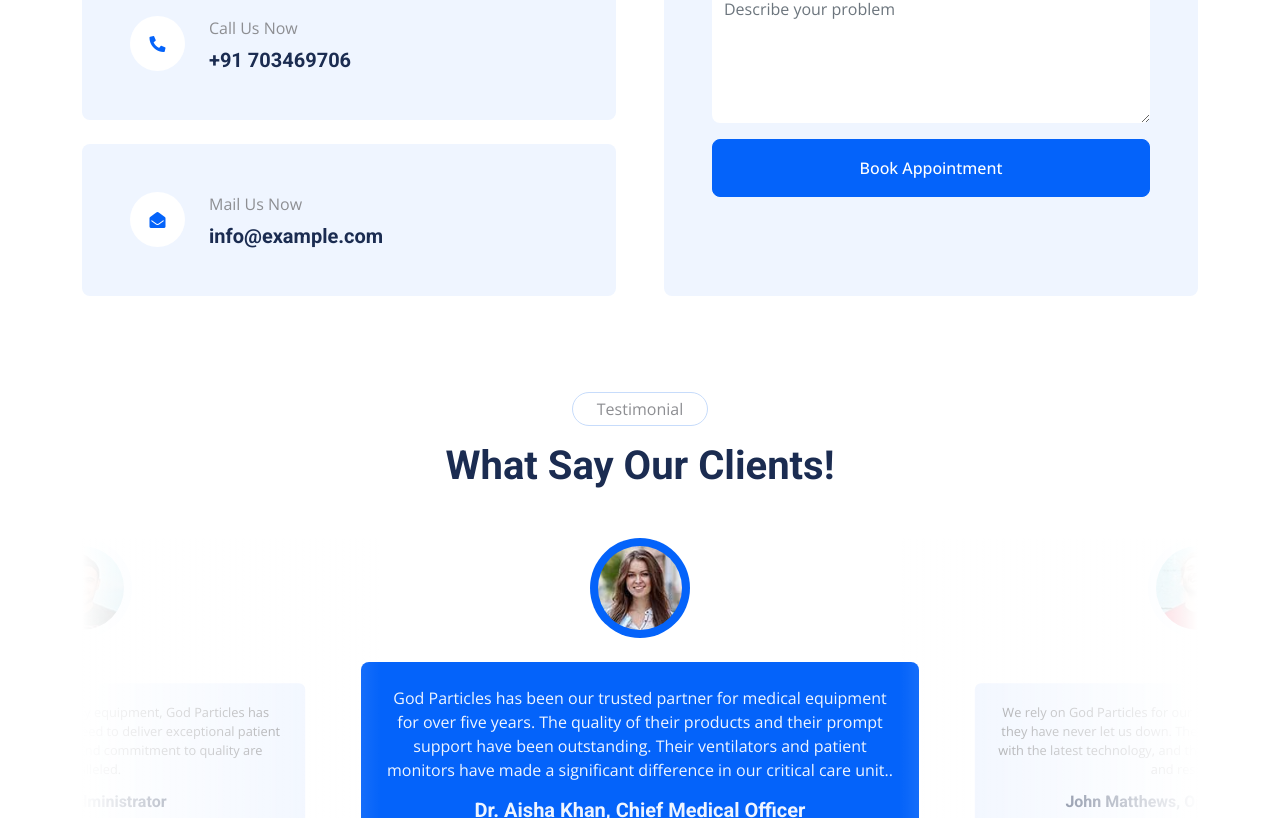
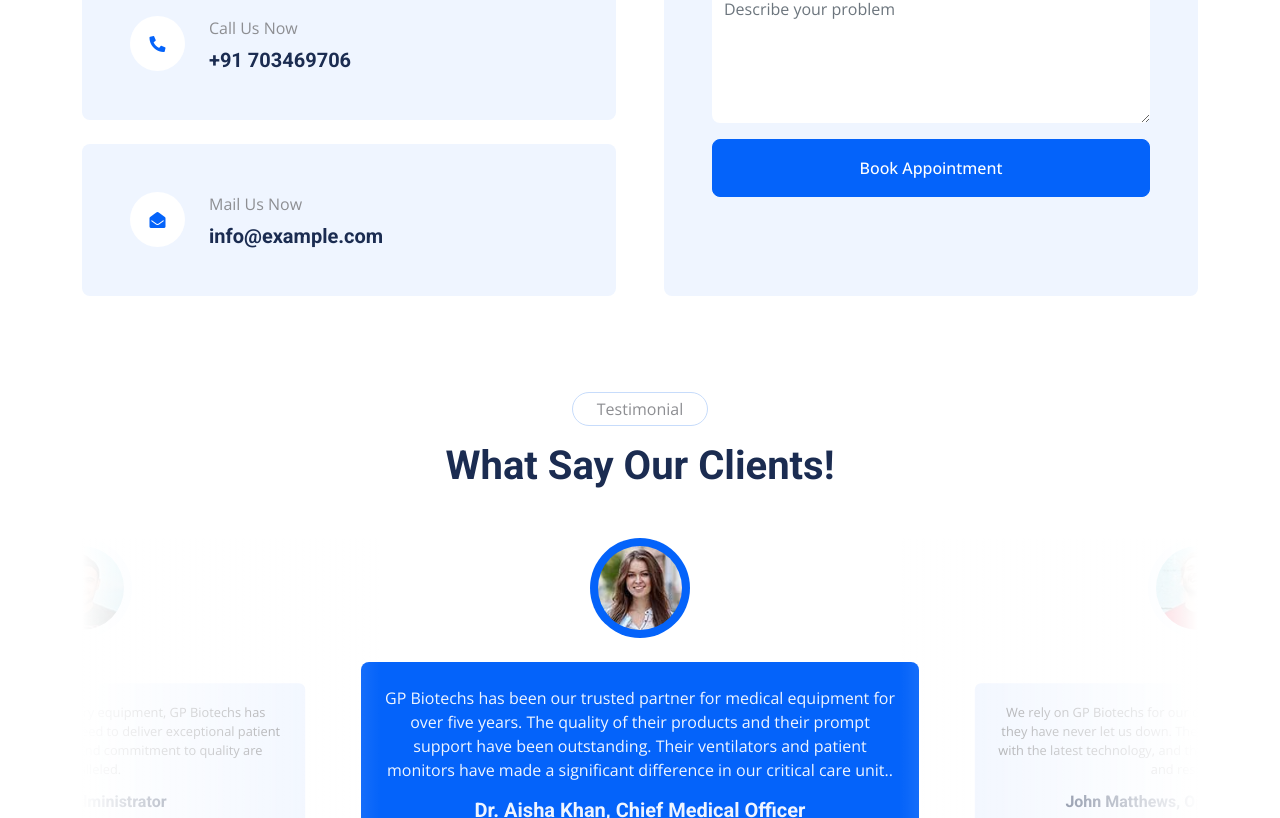
Before and after one commit to WHITEMATRIX24/god-particles, a plain HTML site: page service.html in a window 1280 px wide. Shown: the part 1982-2800 px from the top of the page. Drawn offline with nearby package versions, Linux system fonts and the light colour scheme.

Commit message:
god-particles to gpbiotech

```diff
--- a/service.html
+++ b/service.html
@@ -82,7 +82,7 @@
     <!-- Navbar Start -->
     <nav class="navbar navbar-expand-lg bg-white navbar-light sticky-top p-0 wow fadeIn" data-wow-delay="0.1s">
         <a href="index.html" class="navbar-brand d-flex align-items-center px-4 px-lg-5">
-            <h1 class="m-0 text-primary"><i class="far fa-hospital me-3"></i>God Particle</h1>
+            <h1 class="m-0 text-primary"><i class="far fa-hospital me-3"></i>GP Biotech</h1>
         </a>
         <button type="button" class="navbar-toggler me-4" data-bs-toggle="collapse" data-bs-target="#navbarCollapse">
             <span class="navbar-toggler-icon"></span>
@@ -313,7 +313,7 @@
                     <img class="img-fluid bg-light rounded-circle p-2 mx-auto mb-4" src="img/testimonial-1.jpg"
                         style="width: 100px; height: 100px;">
                     <div class="testimonial-text rounded text-center p-4">
-                        <p>God Particles has been our trusted partner for medical equipment for over five years. The
+                        <p>GP Biotechs has been our trusted partner for medical equipment for over five years. The
                             quality of their products and their prompt support have been outstanding. Their ventilators
                             and patient monitors have made a significant difference in our critical care unit..</p>
                         <h5 class="mb-1">Dr. Aisha Khan, Chief Medical Officer
@@ -326,7 +326,7 @@
                     <img class="img-fluid bg-light rounded-circle p-2 mx-auto mb-4" src="img/testimonial-2.jpg"
                         style="width: 100px; height: 100px;">
                     <div class="testimonial-text rounded text-center p-4">
-                        <p>We rely on God Particles for our diagnostic and surgical tools, and they have never let us
+                        <p>We rely on GP Biotechs for our diagnostic and surgical tools, and they have never let us
                             down. Their products are always up-to-date with the latest technology, and their team is
                             incredibly professional and responsive.</p>
                         <h5 class="mb-1"> John Matthews, Operations Manager</h5>
@@ -337,7 +337,7 @@
                     <img class="img-fluid bg-light rounded-circle p-2 mx-auto mb-4" src="img/testimonial-3.jpg"
                         style="width: 100px; height: 100px;">
                     <div class="testimonial-text rounded text-center p-4">
-                        <p>From hospital beds to laboratory equipment, God Particles has provided us with everything we
+                        <p>From hospital beds to laboratory equipment, GP Biotechs has provided us with everything we
                             need to deliver exceptional patient care. Their attention to detail and commitment to
                             quality are unparalleled.</p>
                         <h5 class="mb-1">Sam Lee, Administrator</h5>
```
Also changed, not shown: about.html (+2 -2 lines), contact.html (+1 -1 lines), feature.html (+1 -1 lines), index.html (+5 -5 lines), team.html (+1 -1 lines).
